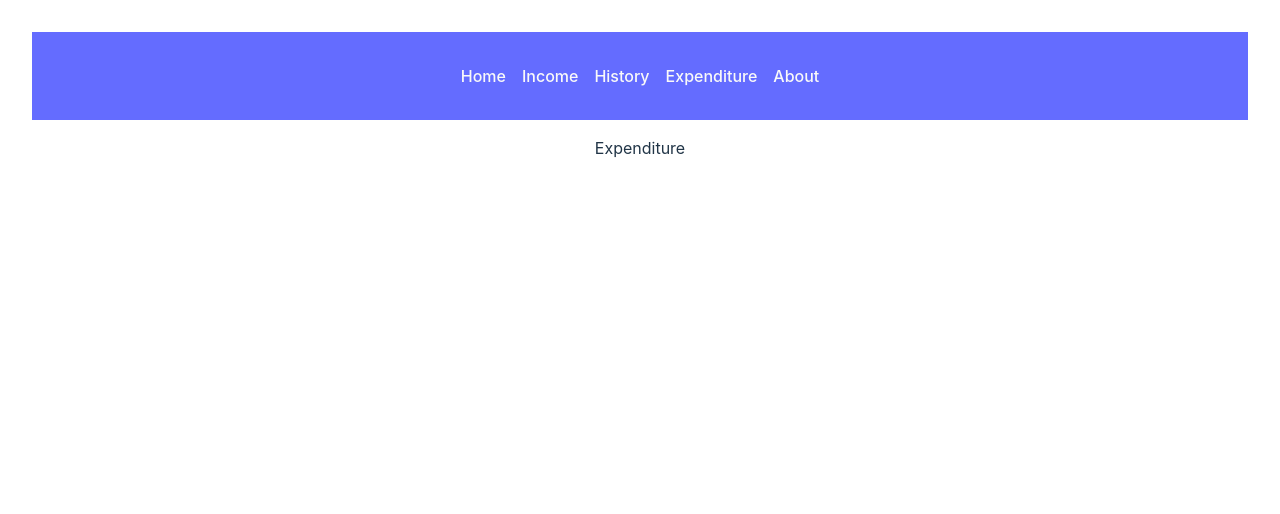
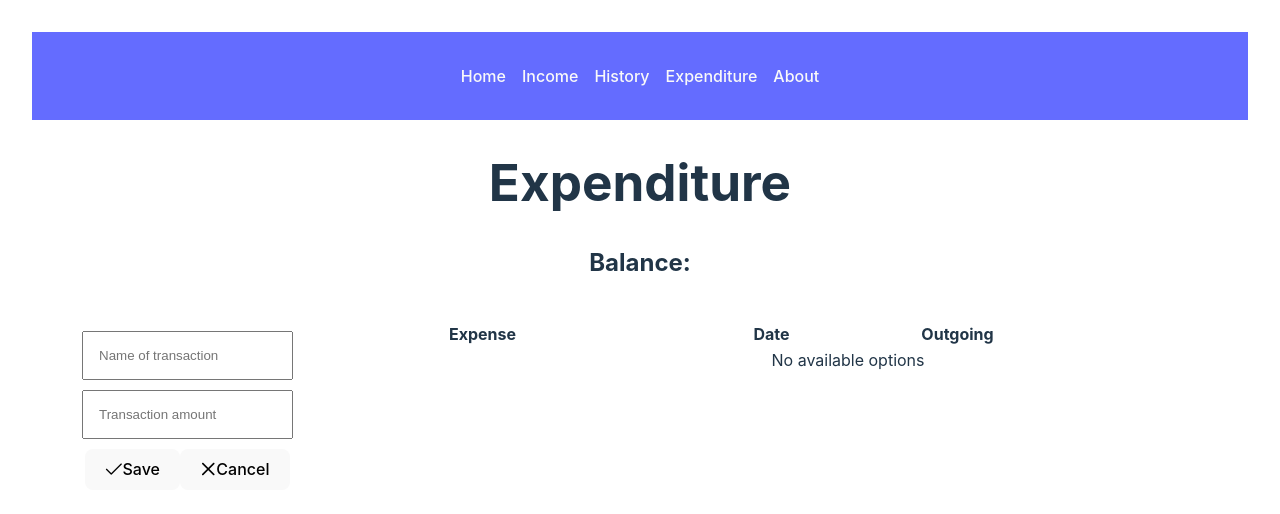
Before and after one commit to cgbea/Expenses-tracker, a React (Vite) app: page /expenditure in a window 1280 px wide. Shown: the top 514 px of the page. Built offline with nearby package versions, Linux system fonts and the light colour scheme.

Commit message:
Layout for expenditure page created

```diff
--- a/src/components/Expenditure.jsx
+++ b/src/components/Expenditure.jsx
@@ -1,8 +1,31 @@
 import React from 'react'
+import {Button} from 'primereact/button'
+import {InputText} from 'primereact/inputtext'
+import {DataTable} from 'primereact/datatable'
+import {Column} from 'primereact/column'
+import 'primeicons/primeicons.css'
 
 function Expenditure() {
   return (
-    <div>Expenditure</div>
+    <div>
+      <h1>Expenditure</h1>
+      <h2>Balance: </h2>
+      <section style={{float:'left', display:'grid', marginLeft:'50px'}}>
+      <InputText keyfilter="int" placeholder="Name of transaction" style={{padding:'15px', marginBottom:'10px', marginTop:'30px'}} />
+      <InputText keyfilter="int" placeholder="Transaction amount" style={{padding:'15px', marginBottom:'10px'}}/>
+  <span className="p-buttonset" style={{float:'left'}}>
+    <Button label="Save" icon="pi pi-check" />
+    <Button label="Cancel" icon="pi pi-times" />
+  </span>
+      </section>
+<section>
+<DataTable showGridlines tableStyle={{ minWidth: '50rem'}} style={{float:'right', marginTop:'20px'}}>
+    <Column field="expense" header="Expense"></Column>
+    <Column field="date" header="Date"></Column>
+    <Column field="ingoing" header="Outgoing"></Column>
+</DataTable>
+</section>
+    </div>
   )
 }
 
```
